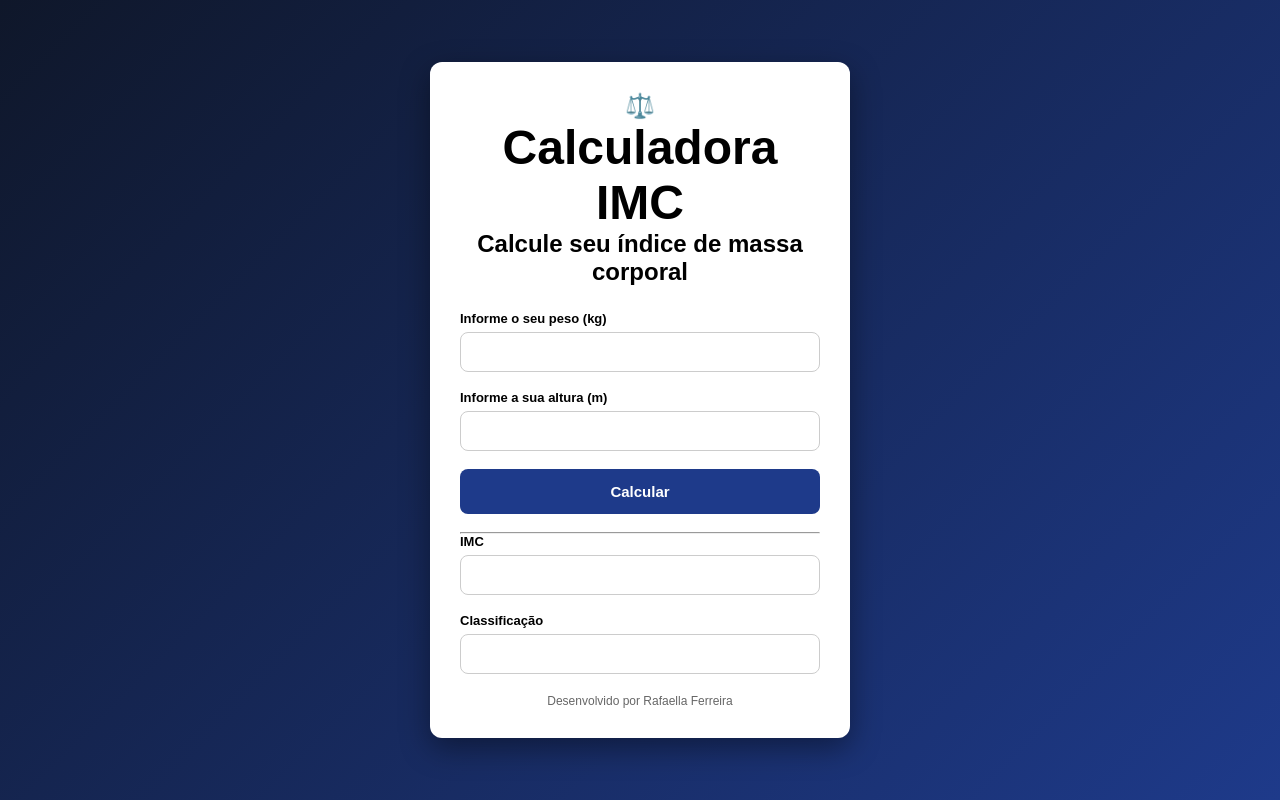
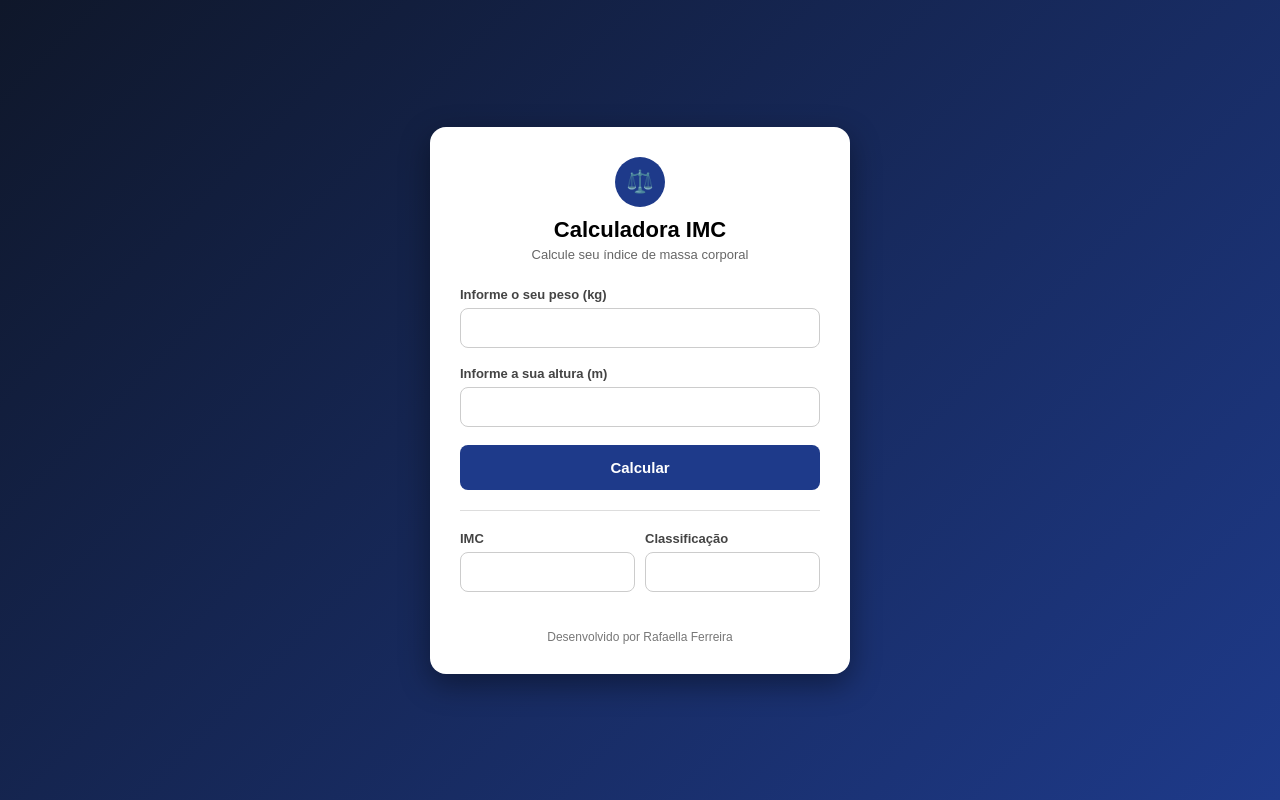
Before and after one commit to rafaellaferreira206-alt/IMC-simples, a plain HTML site: page index.html in a window 1280 px wide. Drawn offline with Linux system fonts and the light colour scheme.

Commit message:
Update style.css

```diff
--- a/style.css
+++ b/style.css
@@ -15,17 +15,39 @@ align-items:center;
 
 .container{
 background:white;
+padding:30px;
+border-radius:16px;
 width:420px;
-padding:30px;
-border-radius:12px;
 box-shadow:0px 10px 30px rgba(0,0,0,0.4);
 }
 
 header{
-font-size:24px;
-font-weight:bold;
 text-align:center;
 margin-bottom:25px;
+}
+
+.icone{
+width:50px;
+height:50px;
+background:#1e3a8a;
+color:white;
+display:flex;
+align-items:center;
+justify-content:center;
+border-radius:50%;
+margin:auto;
+font-size:22px;
+margin-bottom:10px;
+}
+
+header h1{
+font-size:22px;
+margin-bottom:4px;
+}
+
+header p{
+font-size:13px;
+color:#666;
 }
 
 ul{
@@ -39,6 +61,7 @@ margin-bottom:18px;
 h5{
 font-size:13px;
 margin-bottom:6px;
+color:#444;
 }
 
 input{
@@ -72,9 +95,21 @@ button:hover{
 background:#0f172a;
 }
 
+hr{
+margin:20px 0;
+border:none;
+border-top:1px solid #ddd;
+}
+
+.resultados{
+display:grid;
+grid-template-columns:1fr 1fr;
+gap:10px;
+}
+
 footer{
 text-align:center;
 margin-top:20px;
 font-size:12px;
-color:#666;
+color:#777;
 }
```
